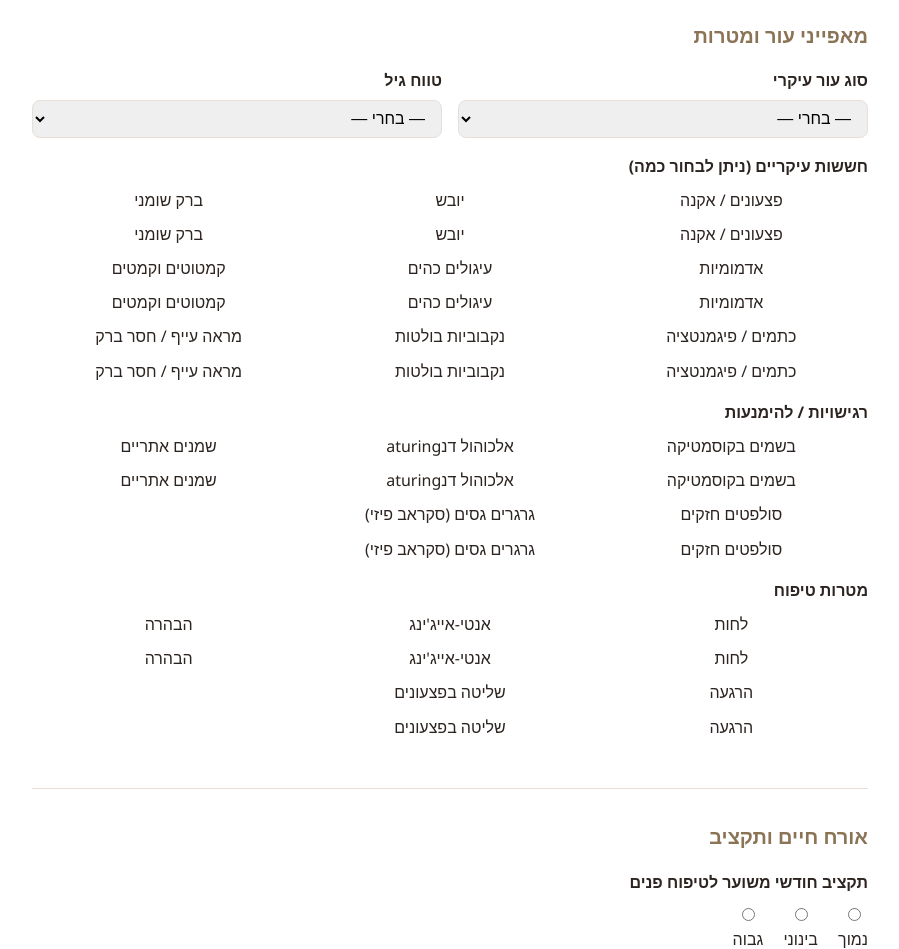
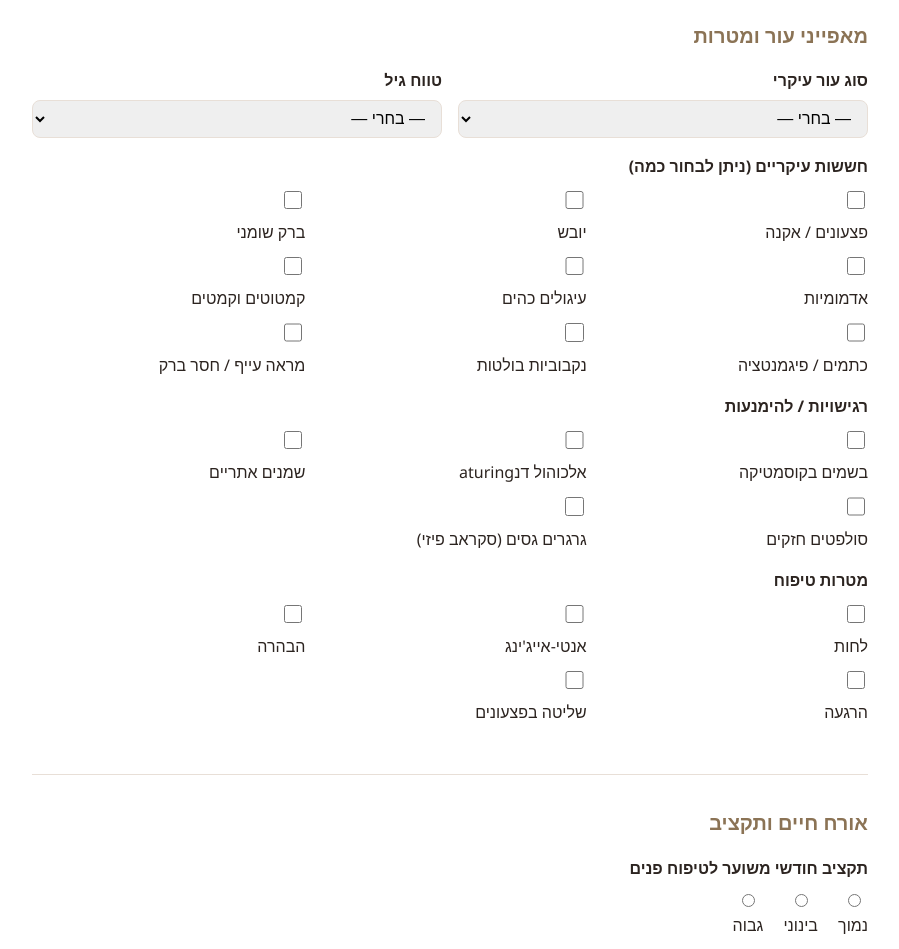
Before and after one commit to meyals/personal_skin, a Flask app: page /questionnaire in a window 1280 px wide. Shown: the part 294-1243 px from the top of the page, without its empty margins (190-1089 px from the left). Run offline with Flask 3, Linux system fonts and the light colour scheme; the visitor is signed in with stand-in values (Sample User, id 1).

Commit message:
Fix multi-select fields: use checkbox widgets for concerns, sensitivities, goals

```diff
--- a/app/questionnaire/routes.py
+++ b/app/questionnaire/routes.py
@@ -14,6 +14,7 @@ from wtforms import (
     TextAreaField,
 )
 from wtforms.validators import DataRequired, NumberRange, Optional
+from wtforms.widgets import CheckboxInput, ListWidget
 
 from app.extensions import db
 from app.models import Routine, SkinProfile
@@ -82,9 +83,27 @@ class SkinQuestionnaireForm(FlaskForm):
         ],
         validators=[DataRequired()],
     )
-    concerns = SelectMultipleField("חששות עיקריים (ניתן לבחור כמה)", choices=[], validators=[DataRequired(message="נא לבחור לפחות חשש אחד")])
-    sensitivities = SelectMultipleField("רגישויות / להימנעות", choices=[], validators=[Optional()])
-    goals = SelectMultipleField("מטרות טיפוח", choices=[], validators=[Optional()])
+    concerns = SelectMultipleField(
+        "חששות עיקריים (ניתן לבחור כמה)",
+        choices=[],
+        validators=[DataRequired(message="נא לבחור לפחות חשש אחד")],
+        widget=ListWidget(prefix_label=False),
+        option_widget=CheckboxInput(),
+    )
+    sensitivities = SelectMultipleField(
+        "רגישויות / להימנעות",
+        choices=[],
+        validators=[Optional()],
+        widget=ListWidget(prefix_label=False),
+        option_widget=CheckboxInput(),
+    )
+    goals = SelectMultipleField(
+        "מטרות טיפוח",
+        choices=[],
+        validators=[Optional()],
+        widget=ListWidget(prefix_label=False),
+        option_widget=CheckboxInput(),
+    )
     budget = RadioField(
         "תקציב חודשי משוער לטיפוח פנים",
         choices=[
--- a/static/css/style.css
+++ b/static/css/style.css
@@ -256,8 +256,18 @@ label {
 .checkbox-label {
   font-weight: 500;
   display: flex;
-  align-items: center;
+  align-items: flex-start;
   gap: 0.5rem;
+  cursor: pointer;
+}
+
+.checkbox-label input[type="checkbox"] {
+  width: 1.15rem;
+  height: 1.15rem;
+  margin-top: 0.2rem;
+  flex-shrink: 0;
+  cursor: pointer;
+  accent-color: var(--accent-dark);
 }
 
 .checkbox-label.block {
```
